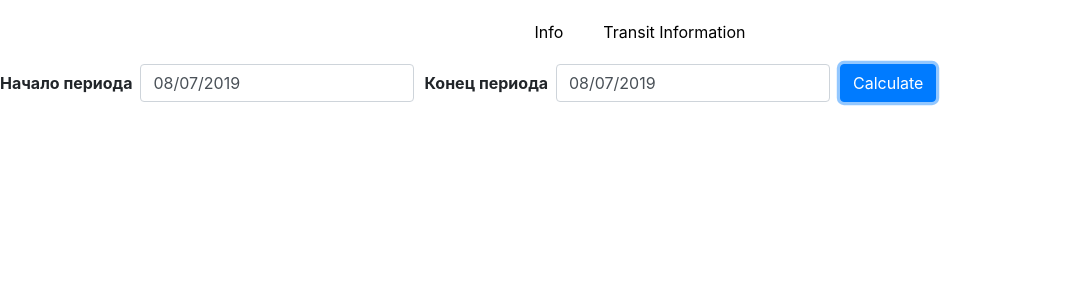
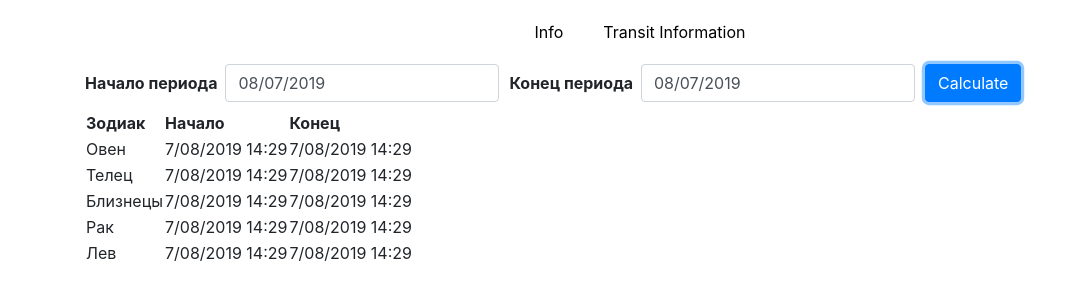
Before and after one commit to janesessive/moon-calendar, a React (Create React App) app: page /transit in a window 1280 px wide. Both pictures are taken after a click on the button "Calculate". Shown: the top 300 px of the page, without its empty margins (0-1087 px from the left). Built offline with nearby package versions, Linux system fonts and the light colour scheme.

Commit message:
table ver.1.0.0

```diff
--- a/src/components/Layout/Layout.js
+++ b/src/components/Layout/Layout.js
@@ -15,18 +15,15 @@ class Layout extends Component {
                 <header>
                     <nav>
                         <ul>
-                            <li><a href="/"
-                            activeClassName="my-active"
-                            activeStyle={{
-                                color: '#fa923f',
-                                textDecoration: 'underline'
-                            }}>Info</a></li>
+                            <li><a href="/">Info</a></li>
                             <li><a href="/transit">Transit Information</a></li>
                         </ul>
                     </nav>
                 </header>
+                <div>
                 <Route path="/" exact component={UserForm}/>
                 <Route path="/transit" component={TransitInfo}/>
+                </div>
         </div>
         );
   }
--- a/src/components/TransitInfo/TransitInfo.js
+++ b/src/components/TransitInfo/TransitInfo.js
@@ -3,6 +3,7 @@ import DatePicker from "react-datepicker";
 // import panchang from "../../lib/panchang";
 // import PanchangaInfo from "../PanchangaInfo/PanchangaInfo";
 import "react-datepicker/dist/react-datepicker.css";
+import { formatDate, formatDateToMinutes } from "../../lib/utils";
 // import moment from "moment";
 // const key = "panchanga-data";
 
@@ -11,7 +12,8 @@ class TransitInfo extends Component {
     super(props);
     this.state = {
       dateFrom: new Date(),
-      dateTo: new Date()
+      dateTo: new Date(),
+      transits: []
     };
     this.handleChangeDateFrom = this.handleChangeDateFrom.bind(this);
     this.handleChangeDateTo = this.handleChangeDateTo.bind(this);
@@ -28,13 +30,49 @@ class TransitInfo extends Component {
       dateTo: date
     });
   }
+
+  calculate = (dateFrom, dateTo) => {
+    return [
+      {
+        name: "Овен",
+        dateFrom: new Date(),
+        dateTo: new Date()
+      },
+      {
+        name: "Телец",
+        dateFrom: new Date(),
+        dateTo: new Date()
+      },
+      {
+        name: "Близнецы",
+        dateFrom: new Date(),
+        dateTo: new Date()
+      },
+      {
+        name: "Рак",
+        dateFrom: new Date(),
+        dateTo: new Date()
+      },
+      {
+        name: "Лев",
+        dateFrom: new Date(),
+        dateTo: new Date()
+      }
+    ];
+  };
+
+  calculateOnClick=()=> {
+    const transits = this.calculate(this.state.dateFrom, this.state.dateTo);
+    this.setState({ transits });
+  }
+
   render() {
     return (
-      <div className="containter">
+      <div className="container">
         <form>
           <div className="form-row align-items-center">
             <div className="col-auto">
-              <label className="my-1 mr-2" for="inlineFormInput">
+              <label className="my-1 mr-2" htmlFor="inlineFormInput">
                 Начало периода
               </label>
               <DatePicker
@@ -44,7 +82,7 @@ class TransitInfo extends Component {
               />
             </div>
             <div className="col-auto">
-              <label className="my-1 mr-2" for="inlineFormInput">
+              <label className="my-1 mr-2" htmlFor="inlineFormInput">
                 Конец периода
               </label>
               <DatePicker
@@ -57,38 +95,37 @@ class TransitInfo extends Component {
               <button
                 type="button"
                 className="btn btn-primary mb-2"
-                // onClick={this.calculateResult}
+                onClick={this.calculateOnClick}
               >
                 Calculate
               </button>
             </div>
           </div>
         </form>
+        {this.state.transits.length===0? null :
+        <table>
+        <thead>
+    <tr>
+      <th scope="col">Зодиак</th>
+      <th scope="col">Начало</th>
+      <th scope="col">Конец</th>
 
-        {/* <label htmlFor="dateFrom">Начало периода </label>
-                <div>
-                  <DatePicker
-                    className="form-control"
-                    selected={this.state.dateFrom}
-                    onChange={this.handleChangeDateFrom}
-                  />
-                </div>
-                <label htmlFor="dateTo">Конец периода </label>
-                <div>
-                  <DatePicker
-                    className="form-control"
-                    selected={this.state.dateTo}
-                    onChange={this.handleChangeDateTo}
-                  />
-                </div>
-                <button
-                    style={{ margin: "10px" }}
-                    type="button"
-                    className="btn btn-primary"
-                    // onClick={this.calculateResult}
-                  >
-                    Calculate
-                  </button> */}
+   </tr>
+  </thead>
+          <tbody>
+        {this.state.transits.map(transit => {
+        return (<tr key={transit.name}>
+         <td>{transit.name}</td>
+         <td>{formatDateToMinutes(transit.dateFrom)}</td>
+         <td>{formatDateToMinutes(transit.dateTo)}</td>
+         </tr>)
+
+
+        })}
+        </tbody>
+        </table>}
+
+      {/* <pre>{JSON.stringify(this.state.transits, null, 2)}</pre> */}
       </div>
     );
   }
```
